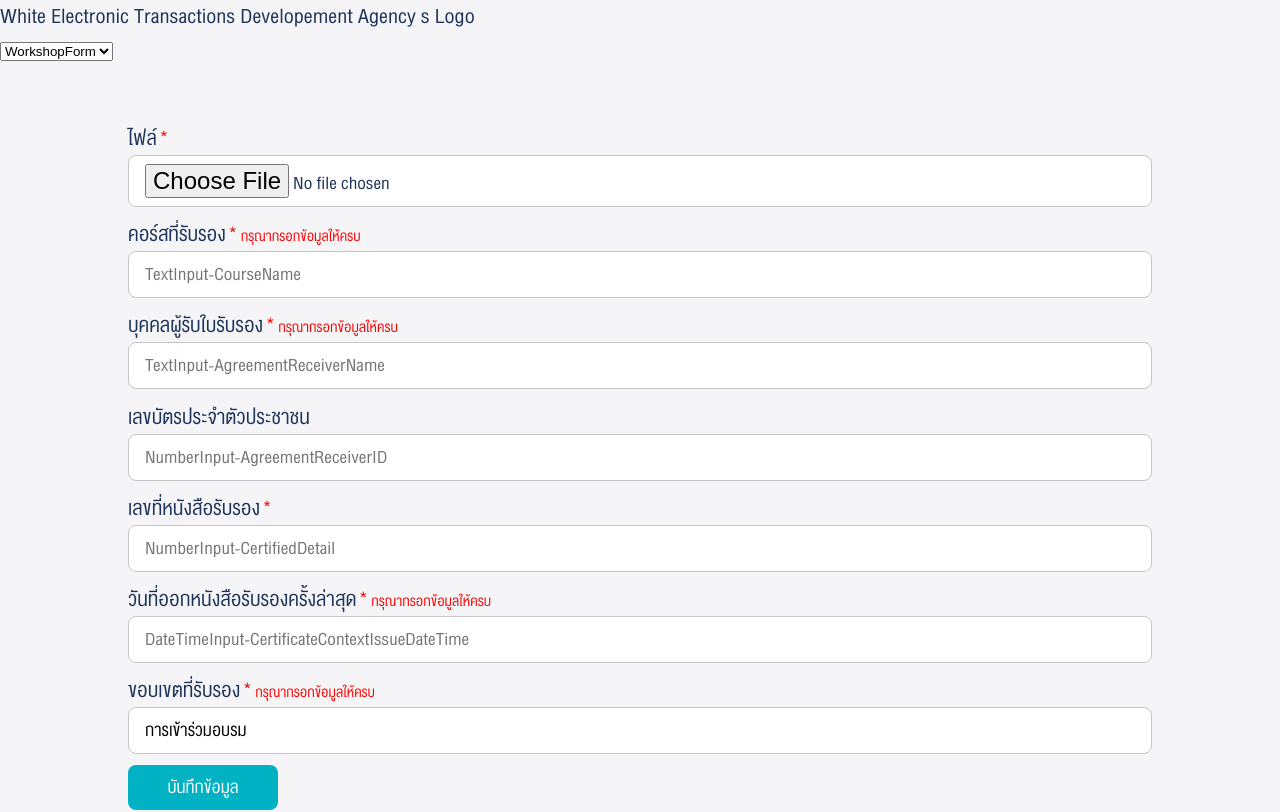
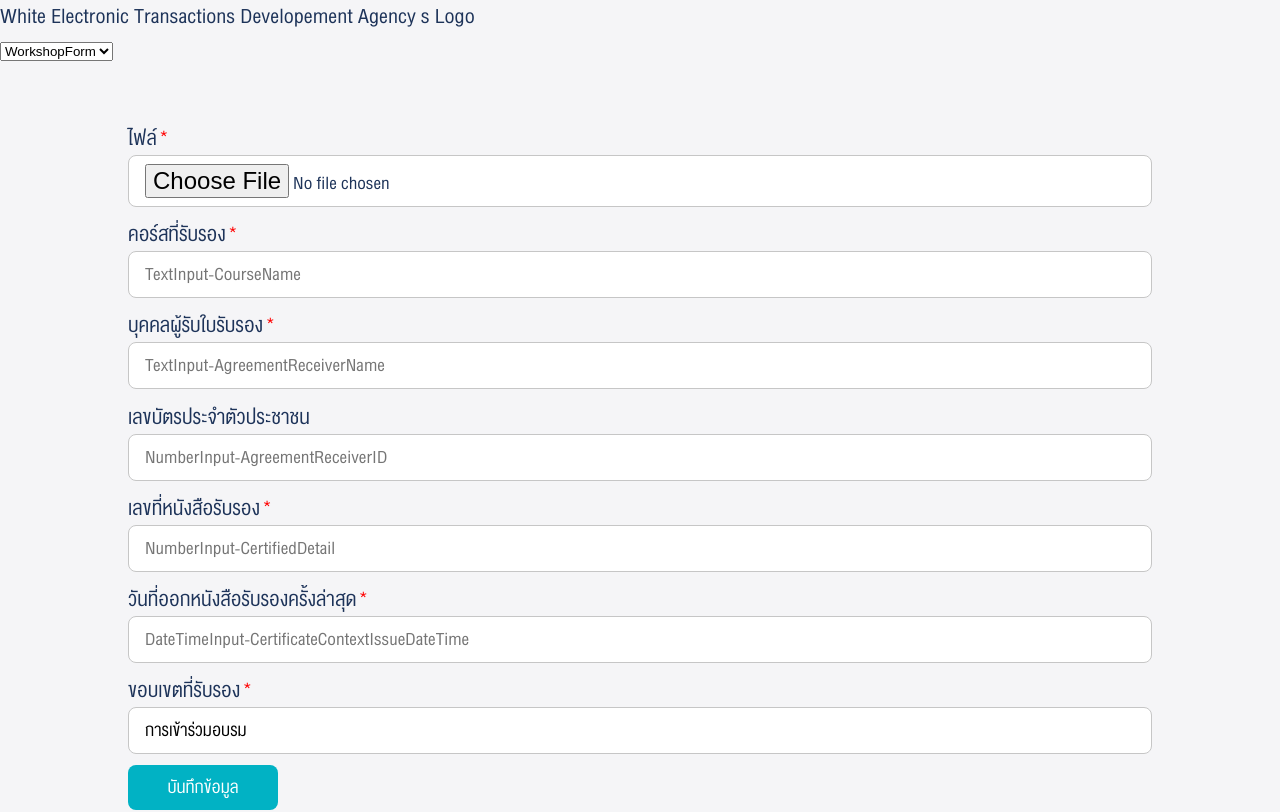
Before and after one commit to krittamark/e-signer-form, a React (Create React App) app: page / in a window 1280 px wide. Shown: the top 812 px of the page. Built offline with nearby package versions, Linux system fonts and the light colour scheme.

Commit message:
Remove fixed warning message

```diff
--- a/src/components/Form/InputType/Text.jsx
+++ b/src/components/Form/InputType/Text.jsx
@@ -5,7 +5,7 @@ const TextInput = ({ detail }) => {
                 { detail.Label }
             </label>
             { (detail.Required || false) ? <span className="form-required"></span> : null}
-            <span className="form-warning">กรุณากรอกข้อมูลให้ครบ</span>
+            <span className="form-warning"></span>
             <input
                 className='form-input form-text'
                 type='text'
```
